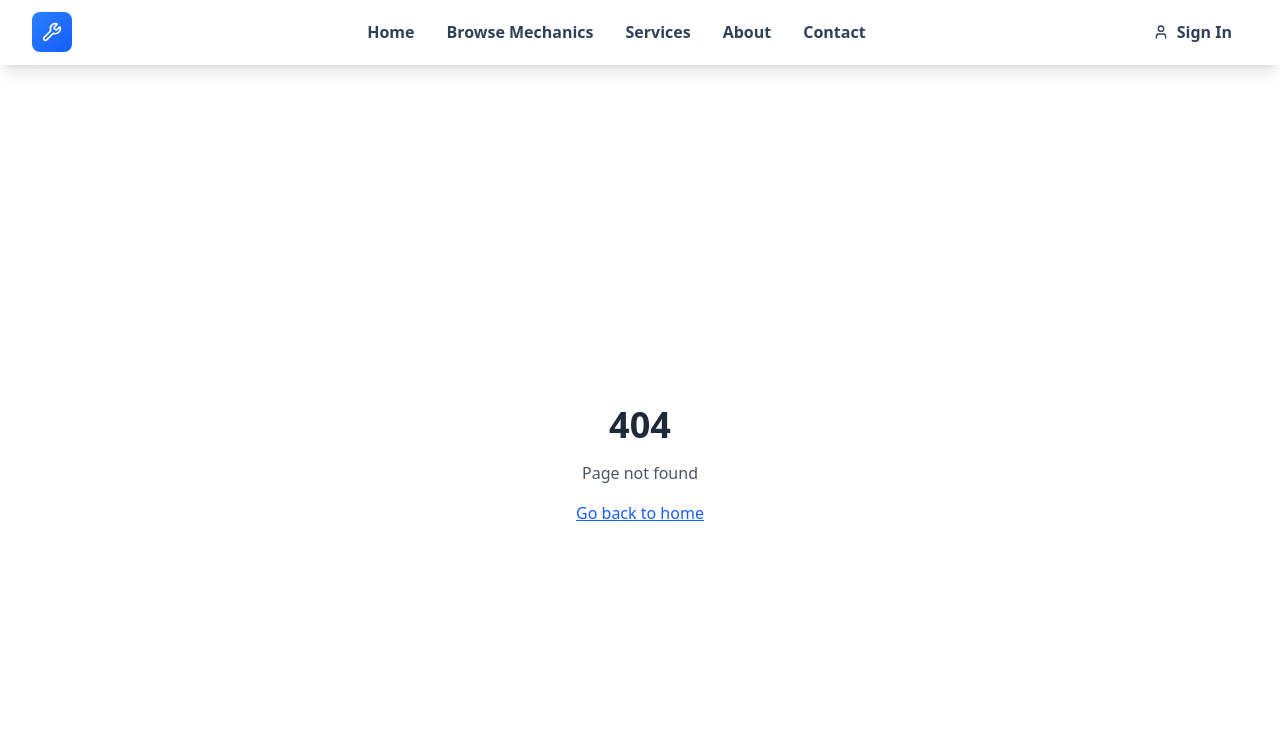
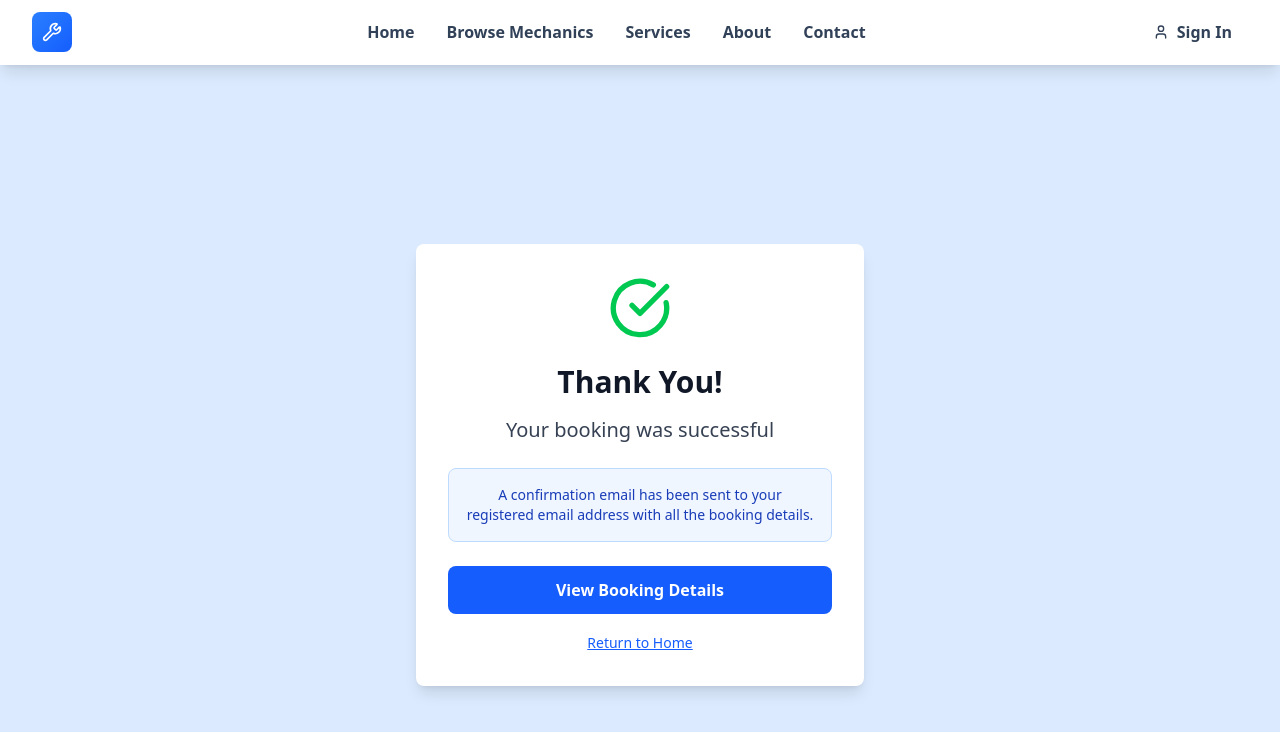
Before and after one commit to pedropkmmt/Mechanic-Finder, a React (Vite) app in the folder mechanic-finder/: page /book in a window 1280 px wide. Before the commit this address had no page. Shown: the top 732 px of the page. Built offline with nearby package versions, Linux system fonts and the light colour scheme.

Commit message:
created booking page

```diff
--- a/mechanic-finder/src/App.jsx
+++ b/mechanic-finder/src/App.jsx
@@ -9,6 +9,7 @@ import SouthAfricanMap from './services/SouthAricanMap'
 import ProfileManagement from './pages/UserProfileManagement'
 import MechanicBookings from './components/bookings/mechanics/BookingsInfo'
 import NavBar from './components/Navbar'
+import BookingSuccessPage from './pages/SuccessulBooking'
 
 
 function App() {
@@ -198,7 +199,17 @@ function App() {
               )
             }
           />
-
+           {/* Booking Message */}
+          <Route
+            path="/book"
+            element={
+              <BookingSuccessPage
+                isAuthenticated={isAuthenticated}
+                setIsAuthenticated={setIsAuthenticated}
+                userInfo={userInfo}
+              />
+            }
+          />
           {/* Route for 404 */}
           <Route
             path="*"
--- a/mechanic-finder/src/pages/MechanicDetails.jsx
+++ b/mechanic-finder/src/pages/MechanicDetails.jsx
@@ -152,9 +152,11 @@ const MechanicDetails = () => {
 
           {/* Call to Action */}
           <div className="max-w-md mx-auto">
+            <Link to="/book">
             <button className="w-full bg-blue-600 text-white font-bold py-4 sm:py-5 px-6 sm:px-8 rounded-2xl text-lg sm:text-xl transition-all duration-300 transform hover:scale-105 shadow-2xl hover:shadow-3xl">
               🔧 BOOK NOW
             </button>
+            </Link>
 
             <div className="mt-6 sm:mt-8 text-center">
               <div className="flex items-center justify-center gap-3 text-gray-600 bg-white rounded-xl p-3 sm:p-4 shadow-lg">
--- /dev/null
+++ b/mechanic-finder/src/pages/SuccessulBooking.jsx
@@ -0,0 +1,39 @@
+import React from 'react';
+import { CheckCircle } from 'lucide-react';
+import { Link, useNavigate } from 'react-router-dom';
+const BookingSuccessPage = () => {
+  return (
+    <div className="min-h-screen bg-blue-100 flex items-center justify-center px-4">
+      <div className="max-w-md w-full bg-white rounded-lg shadow-lg p-8 text-center">
+        <div className="mb-6">
+          <CheckCircle className="mx-auto h-16 w-16 text-green-500" />
+        </div>
+
+        <h1 className="text-3xl font-bold text-gray-900 mb-4">
+          Thank You!
+        </h1>
+
+        <p className="text-xl text-gray-700 mb-6">
+          Your booking was successful
+        </p>
+
+        <div className="bg-blue-50 border border-blue-200 rounded-lg p-4 mb-6">
+          <p className="text-blue-800 text-sm">
+            A confirmation email has been sent to your registered email address with all the booking details.
+          </p>
+        </div>
+
+        <button className="w-full bg-blue-600 hover:bg-blue-700 text-white font-semibold py-3 px-6 rounded-lg transition duration-200">
+          View Booking Details
+        </button>
+
+        <div className="mt-4">
+          <Link to="/" className="text-blue-600 hover:text-blue-800 text-sm underline">
+            Return to Home
+          </Link>
+        </div>
+      </div>
+    </div>
+  );
+}
+export default BookingSuccessPage
--- a/mechanic-finder/src/services/BusinessListing.jsx
+++ b/mechanic-finder/src/services/BusinessListing.jsx
@@ -305,6 +305,7 @@ const BusinessListing = ({ mechanic, onClose }) => {
 
         {/* Action Buttons */}
         <div className="p-4 space-y-3">
+          <Link to="/book">
           <button
             className={`w-full py-3 rounded-lg font-medium flex items-center justify-center transition-colors ${
               selectedServices.length > 0
@@ -316,6 +317,7 @@ const BusinessListing = ({ mechanic, onClose }) => {
             <Calendar className="w-4 h-4 mr-2" />
             Book Appointment {selectedServices.length > 0 && `(${selectedServices.length} service${selectedServices.length > 1 ? 's' : ''})`}
           </button>
+          </Link>
 
           <button className="w-full border border-gray-300 text-gray-700 py-3 rounded-lg font-medium flex items-center justify-center hover:bg-gray-50 transition-colors">
             <PhoneCall className="w-4 h-4 mr-2" />
```
